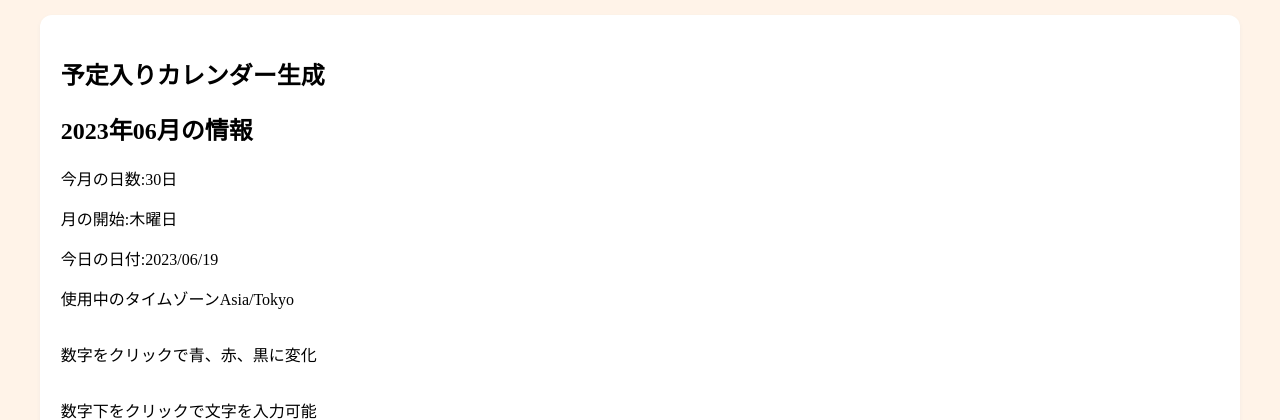
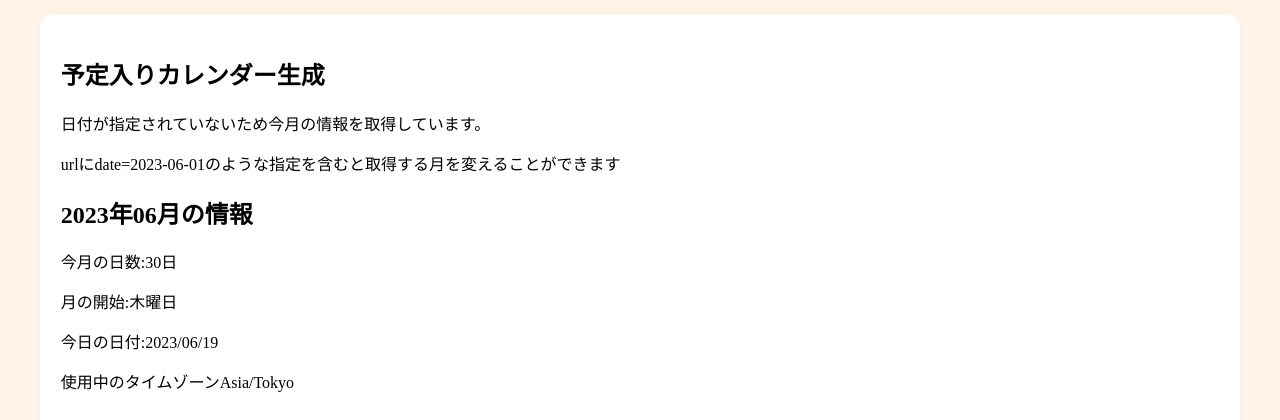
Before and after one commit to motimoti-dev/web-tools, a PHP site: page /github/tools/calendar-generator/output.php in a window 1280 px wide. Shown: the part 104-524 px from the top of the page. Run offline with PHP 8.4, Linux system fonts and the light colour scheme; some libraries are stand-ins or nearby versions; some web fonts are replaced.

Commit message:
別の月を表示できるようにしました！

```diff
--- a/tools/calendar-generator/output.php
+++ b/tools/calendar-generator/output.php
@@ -158,21 +158,33 @@
                             '金', //5
                             '土', //6
                           ];
-                        ?>
+                        $default = date("Y-m-01");
+                        if(isset($_GET['date'])){
+                            $default = htmlspecialchars($_GET['date']);?>
                             <h1><?=$tools[2]['title']?></h1>
+                            <h2><?=date("Y年m月", strtotime($default))?>の情報</h2>
+                            <p>指定された月の日数:<?=date('t', strtotime(date("Y-m-01", strtotime($default))))?>日</p>
+                            <p>指定された月の開始:<?=$week[date('w', strtotime(date("Y-m-01", strtotime($default))))] . '曜日';?></p>
+                            <p>指定された日付:<?=date('Y/m/d', strtotime($default))?></p>
+                            <p>使用中のタイムゾーン<?=date_default_timezone_get()?></p>
+                        <?}else{?>
+                            <h1><?=$tools[2]['title']?></h1>
+                            <p>日付が指定されていないため今月の情報を取得しています。</p>
+                            <p>urlにdate=2023-06-01のような指定を含むと取得する月を変えることができます</p>
                             <h2><?=date("Y年m月")?>の情報</h2>
                             <p>今月の日数:<?=date('t', strtotime(date("Y-m-01")))?>日</p>
                             <p>月の開始:<?=$week[date('w', strtotime(date("Y-m-01")))] . '曜日';?></p>
                             <p>今日の日付:<?=date('Y/m/d')?></p>
                             <p>使用中のタイムゾーン<?=date_default_timezone_get()?></p>
+                        <?}?>
                     </div>
                     <p>数字をクリックで青、赤、黒に変化</p>
                     <p>数字下をクリックで文字を入力可能</p>
                     <p>文字入力欄下の薄い色部分をクリックで色を濃くできます！</p>
-                    <span class="stroke-text smooth-16"><?=date("Y m")?></span>
+                    <span class="stroke-text smooth-16"><?=date("Y m", strtotime($default))?></span>
                     <div>
                         <table style='width:100%;table-layout: fixed;' class='cal'>
-                            <?$day_counter = date('w', strtotime(date("Y-m-01")));//最初の1日の曜日?>
+                            <?$day_counter = date('w', strtotime(date("Y-m-01", strtotime($default))));//最初の1日の曜日?>
                             <tr>
                                 <th style='color:#fa2a31'>日</th>
                                 <th>月</th>
@@ -246,7 +258,7 @@
                                     <?
                                     for($i = 1;$i <= 7;$i++){
                                         $current_day++;
-                                        if(date('t', strtotime(date("Y-m-01"))) < $current_day){
+                                        if(date('t', strtotime(date("Y-m-01", strtotime($default)))) < $current_day){
                                             $onetime = true;
                                             ?><td><span class='empty'>/</span></td><?
                                         }else{
```
Lines whose indentation alone changed are shown as unchanged.
